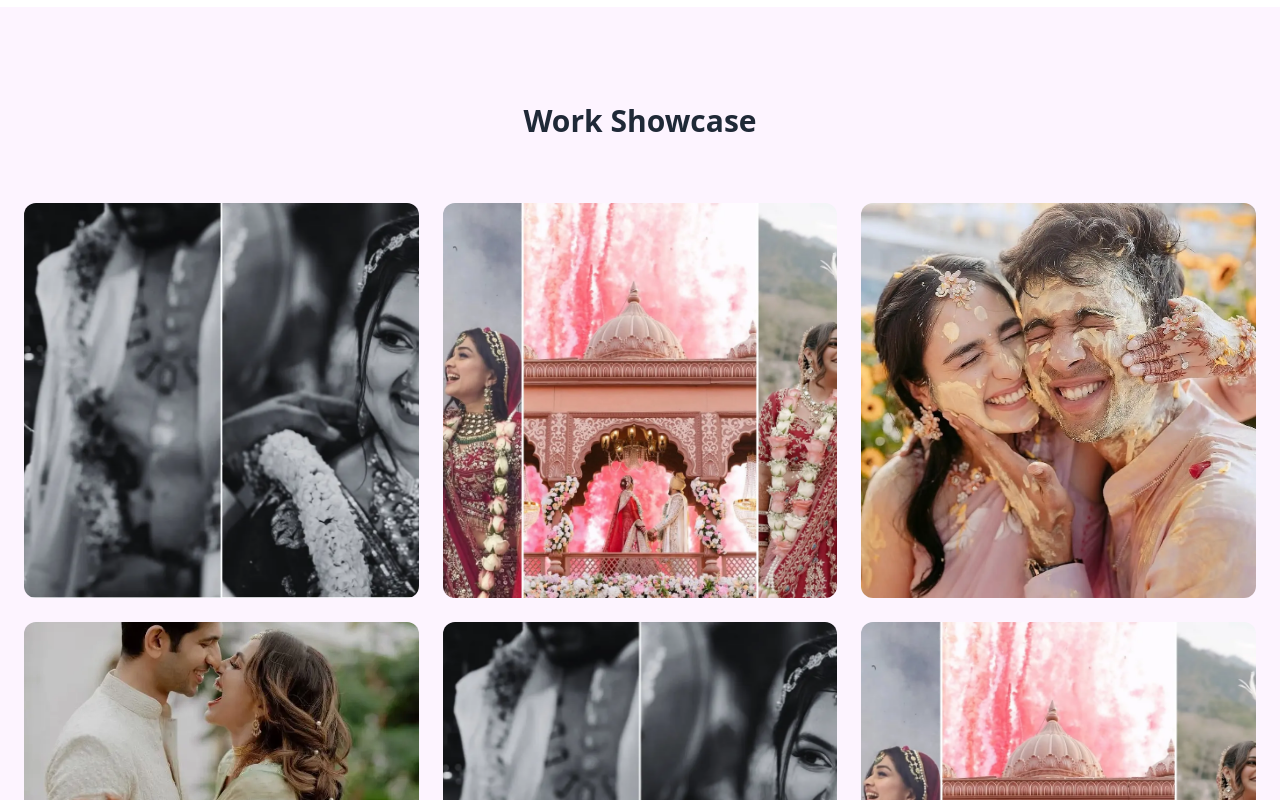
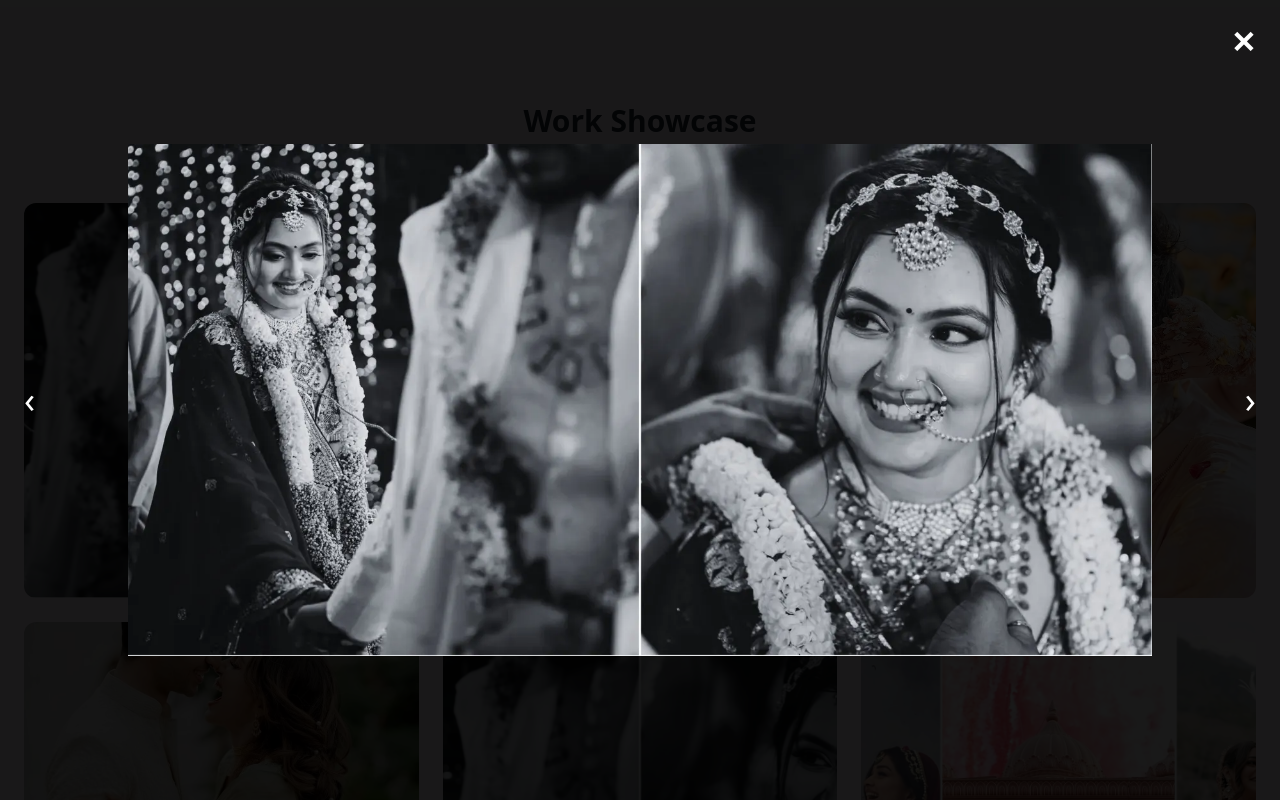
Before and after one commit to PrasenjeetSC/MKumarFolio, a plain HTML site: page index.html in a window 1280 px wide. Both pictures are taken after a click on the button 221 px from the left and 2913 px from the top of the page. Shown: the part 2513-3313 px from the top of the page. Drawn offline with nearby package versions, Linux system fonts and the light colour scheme.

Commit message:
Lightbox added for work gallery. Navigation, ESC close and Close button added to lightbox.

```diff
--- a/index.html
+++ b/index.html
@@ -645,8 +645,103 @@
 
     sections.forEach(section => sectionObserver.observe(section));
 
+    /* Lightbox */
+    const lightbox = document.getElementById('lightbox');
+    const lightboxImg = document.getElementById('lightboxImage');
+    const closeBtn = document.getElementById('lightboxClose');
+    const nextBtn = document.getElementById('lightboxNext');
+    const prevBtn = document.getElementById('lightboxPrev');
+
+    const items = document.querySelectorAll('[data-index]');
+    const images = Array.from(items).map(btn =>
+      btn.querySelector('img').src
+    );
+
+    let currentIndex = 0;
+
+    function openLightbox(index) {
+      currentIndex = index;
+      lightboxImg.src = images[currentIndex];
+      lightbox.classList.remove('hidden');
+      lightbox.classList.add('flex');
+      document.body.style.overflow = 'hidden';
+    }
+
+    function closeLightbox() {
+      lightbox.classList.add('hidden');
+      lightbox.classList.remove('flex');
+      document.body.style.overflow = '';
+    }
+
+    function showNext() {
+      currentIndex = (currentIndex + 1) % images.length;
+      lightboxImg.src = images[currentIndex];
+    }
+
+    function showPrev() {
+      currentIndex = (currentIndex - 1 + images.length) % images.length;
+      lightboxImg.src = images[currentIndex];
+    }
+
+    items.forEach((btn, index) => {
+      btn.addEventListener('click', () => openLightbox(index));
+    });
+
+    closeBtn.addEventListener('click', closeLightbox);
+    nextBtn.addEventListener('click', showNext);
+    prevBtn.addEventListener('click', showPrev);
+
+    // ESC key
+    document.addEventListener('keydown', e => {
+      if (e.key === 'Escape') closeLightbox();
+      if (e.key === 'ArrowRight') showNext();
+      if (e.key === 'ArrowLeft') showPrev();
+    });
+
+    // Mobile Swipe
+    let startX = 0;
+    lightbox.addEventListener('touchstart', e => {
+      startX = e.touches[0].clientX;
+    });
+
+    lightbox.addEventListener('touchend', e => {
+      let endX = e.changedTouches[0].clientX;
+      if (endX - startX > 50) showPrev();
+      if (startX - endX > 50) showNext();
+    });
+
   });
   </script>
 
+  <!-- LIGHTBOX -->
+  <div id="lightbox" class="fixed inset-0 bg-black/90 hidden items-center justify-center z-[999]">
+
+    <!-- Close Button -->
+    <button id="lightboxClose"
+      class="absolute top-6 right-6 text-white text-3xl font-bold">
+      ✕
+    </button>
+
+    <!-- Left Arrow -->
+    <button id="lightboxPrev"
+      class="absolute left-6 text-white text-4xl">
+      ‹
+    </button>
+
+    <!-- Right Arrow -->
+    <button id="lightboxNext"
+      class="absolute right-6 text-white text-4xl">
+      ›
+    </button>
+
+    <!-- Image Container -->
+    <div class="max-w-5xl w-[90%] aspect-square overflow-hidden rounded-xl">
+      <img id="lightboxImage"
+        class="w-full h-full object-contain"
+        alt="Portfolio Preview">
+    </div>
+
+  </div>
+
 </body>
 </html>
```
